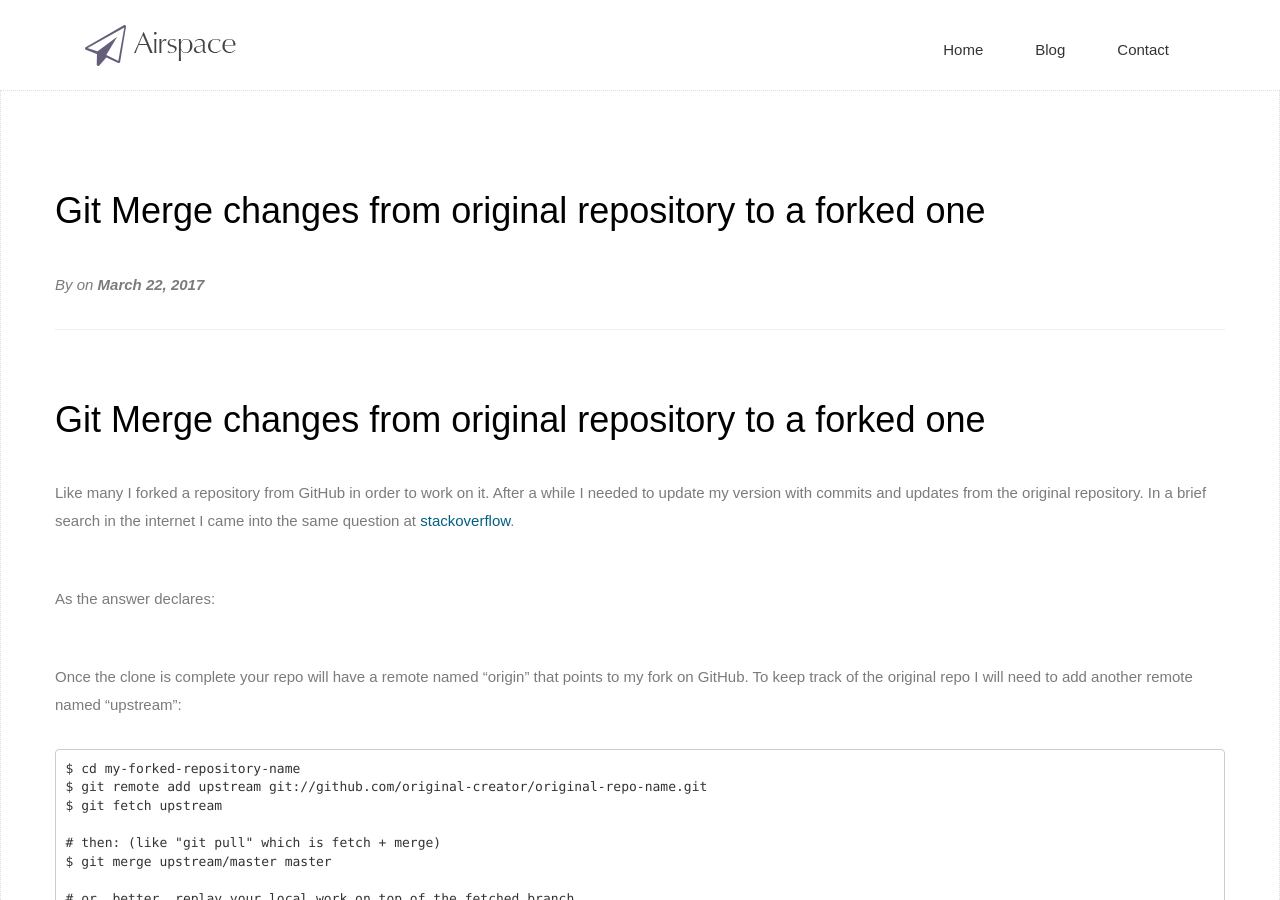
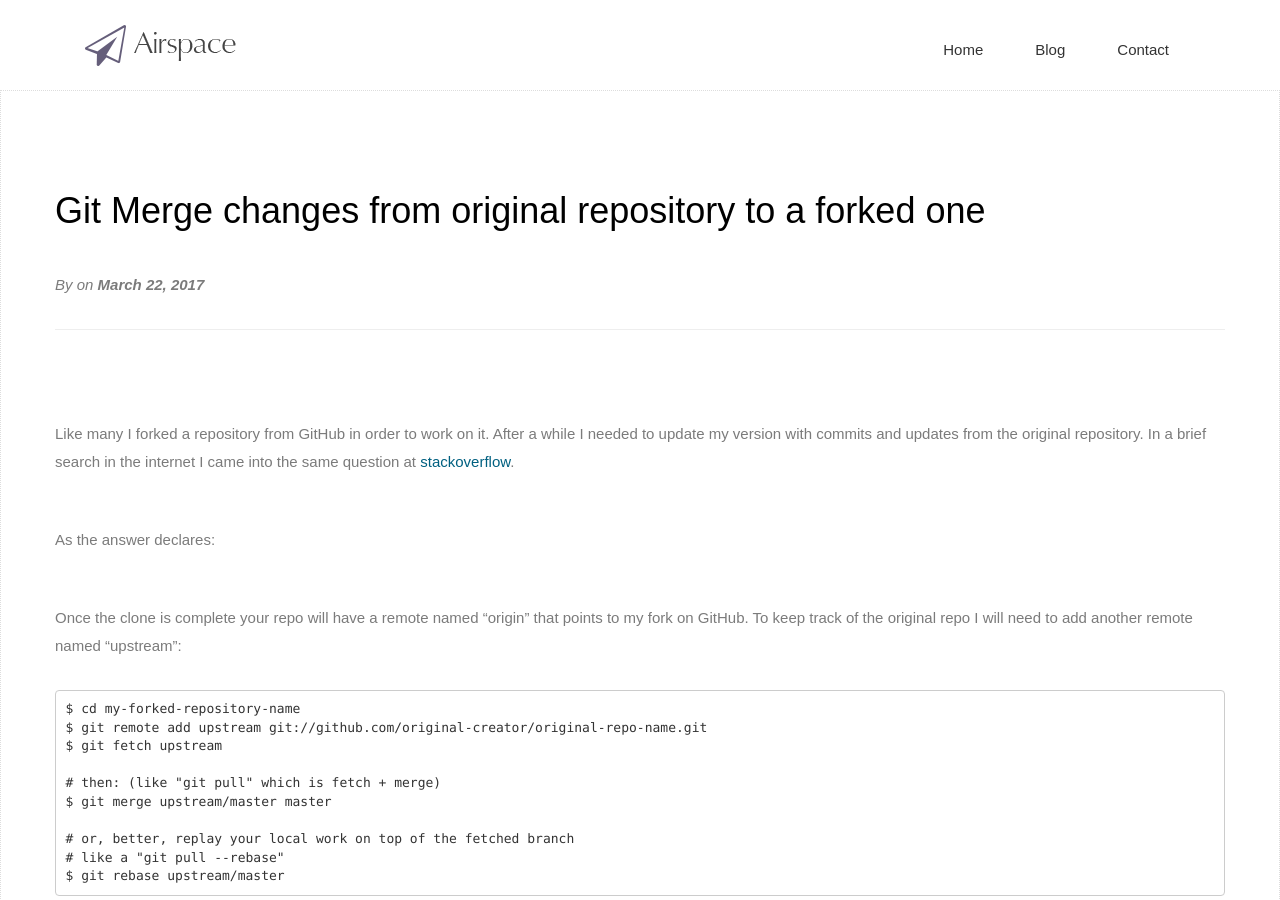
Before and after one commit to kgiann78/kgiann78.github.io, a Jekyll site: the page built from _posts/2017-03-22-Git-Merge-changes-from-original-repository-to-a-forked-one.markdown, in a window 1280 px wide and 900 px high. Built offline with Jekyll 4.4.1, drawn with Linux system fonts in a browser that asks for light colours; nearby versions of some CDN libraries; some web fonts are replaced.

Commit message:
Updating posts

```diff
--- a/_posts/2016-12-17-Docker-using-compose-to-scale-up-elasticsearch-cluster.markdown
+++ b/_posts/2016-12-17-Docker-using-compose-to-scale-up-elasticsearch-cluster.markdown
@@ -3,6 +3,7 @@ layout: post
 title:  "Docker - Using Compose to scale up elasticsearch cluster"
 date:   2016-12-17 23:30:01 +0200
 categories: docker elasticsearch
+page.author: Konstantinos
 ---
 
 In a previous <a href="http://blog.codingtimes.com/docker-elastic-search-create-a-cluster-with-multiple-nodes/" target="_blank">post</a> we' ve shown how to create a cluster in elasticsearch with manually defined nodes. In this post we use docker compose to scale things up!
--- a/_posts/2017-03-22-Git-Merge-changes-from-original-repository-to-a-forked-one.markdown
+++ b/_posts/2017-03-22-Git-Merge-changes-from-original-repository-to-a-forked-one.markdown
@@ -4,8 +4,6 @@ title:  "Git Merge changes from original repository to a forked one"
 date:   2017-03-22 11:00:01 +0200
 categories: github
 ---
-
-# Git Merge changes from original repository to a forked one
 
 Like many I forked a repository from GitHub in order to work on it. After a while I needed to update my version with commits and updates from the original repository.
 In a brief search in the internet I came into the same question at
```
